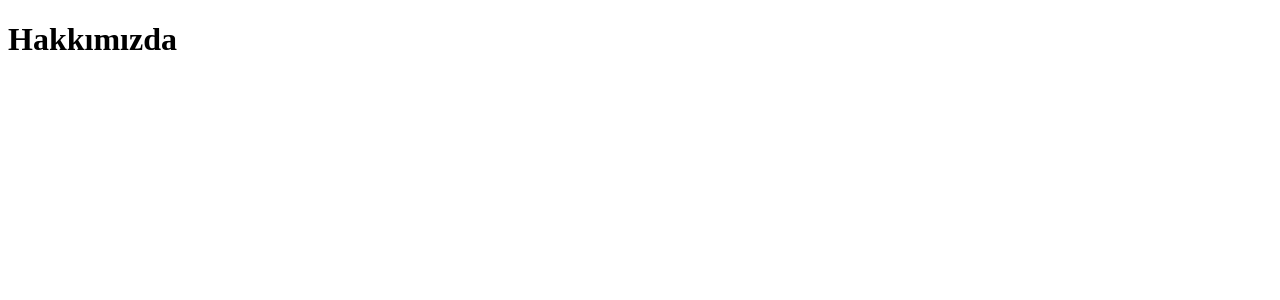
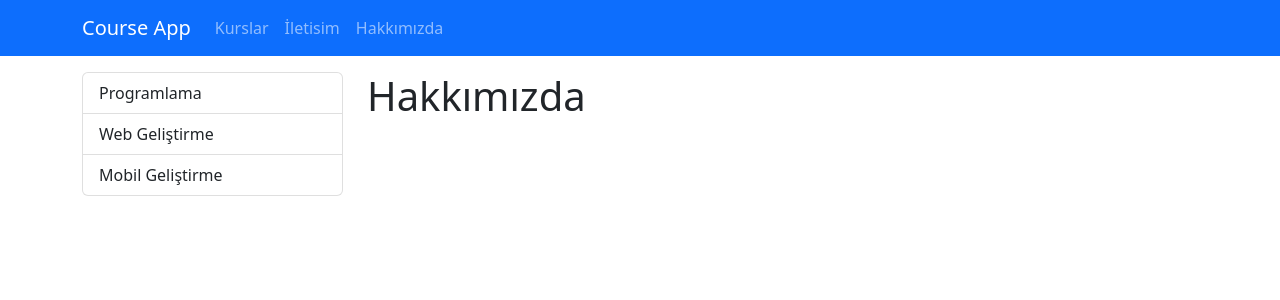
Before and after one commit to ahmetnuman/django-courses-proejct, a Django app: page /about in a window 1280 px wide. Shown: the top 300 px of the page. Run offline with Django 4.2, Linux system fonts and the light colour scheme; some libraries are stand-ins or nearby versions.

Commit message:
added layouts

```diff
--- a/courseapp/settings.py
+++ b/courseapp/settings.py
@@ -56,7 +56,9 @@ ROOT_URLCONF = 'courseapp.urls'
 TEMPLATES = [
     {
         'BACKEND': 'django.template.backends.django.DjangoTemplates',
-        'DIRS': [],
+        'DIRS': [
+            BASE_DIR / 'templates'
+        ],
         'APP_DIRS': True,
         'OPTIONS': {
             'context_processors': [
--- a/pages/templates/pages/about.html
+++ b/pages/templates/pages/about.html
@@ -1,12 +1,2 @@
-<!DOCTYPE html>
-<html lang="en">
-<head>
-    <meta charset="UTF-8">
-    <meta http-equiv="X-UA-Compatible" content="IE=edge">
-    <meta name="viewport" content="width=device-width, initial-scale=1.0">
-    <title>Document</title>
-</head>
-<body>
-    <h1>Hakkımızda</h1>
-</body>
-</html>
+{% extends 'layout.html' %}
+{% block content%}<h1>Hakkımızda</h1>{% endblock  %}
--- /dev/null
+++ b/templates/layout.html
@@ -0,0 +1,48 @@
+<!DOCTYPE html>
+<html lang="en">
+<head>
+    <meta charset="UTF-8">
+    <meta http-equiv="X-UA-Compatible" content="IE=edge">
+    <meta name="viewport" content="width=device-width, initial-scale=1.0">
+    <link rel="stylesheet" href="https://cdnjs.cloudflare.com/ajax/libs/bootstrap/5.2.2/css/bootstrap.min.css"/>
+    <title>Document</title>
+</head>
+<body>
+    <!--navbar-->
+    <nav class="navbar navbar-expand-lg bg-primary navbar-dark">
+        <div class="container">
+             <a href="/" class="navbar-brand">Course App</a>
+             <ul class="navbar-nav me-auto">
+                <li class="nav-item">
+                    <a href="/" class="nav-link">Kurslar</a>
+                </li>
+                <li class="nav-item">
+                    <a href="/contact" class="nav-link">İletisim</a>
+                </li>
+                <li class="nav-item">
+                    <a href="/about" class="nav-link">Hakkımızda</a>
+                </li>
+             </ul>
+        </div>
+    </nav>
+    <div class="container mt-3">
+        <div class="row">
+            <div class="col-3">
+                <!--menu-->
+                <div class="list-group">
+                    <a href="#" class="list-group-item list-group-item-action">Programlama</a>
+                    <a href="#" class="list-group-item list-group-item-action">Web Geliştirme</a>
+                    <a href="#" class="list-group-item list-group-item-action">Mobil Geliştirme</a>
+                </div>
+
+            </div>
+            <div class="col-9">
+                <!--content-->
+                {% block  content%}{% endblock  %}
+
+            </div>
+        </div>
+    </div>
+</body>
+<script src="https://cdnjs.cloudflare.com/ajax/libs/bootstrap/5.2.2/js/bootstrap.min.js"></script>
+</html>
```
Also changed, not shown: courses/templates/courses/index.html (+2 -12 lines), pages/templates/pages/contact.html (+2 -12 lines), pages/templates/pages/index.html (+2 -12 lines).
